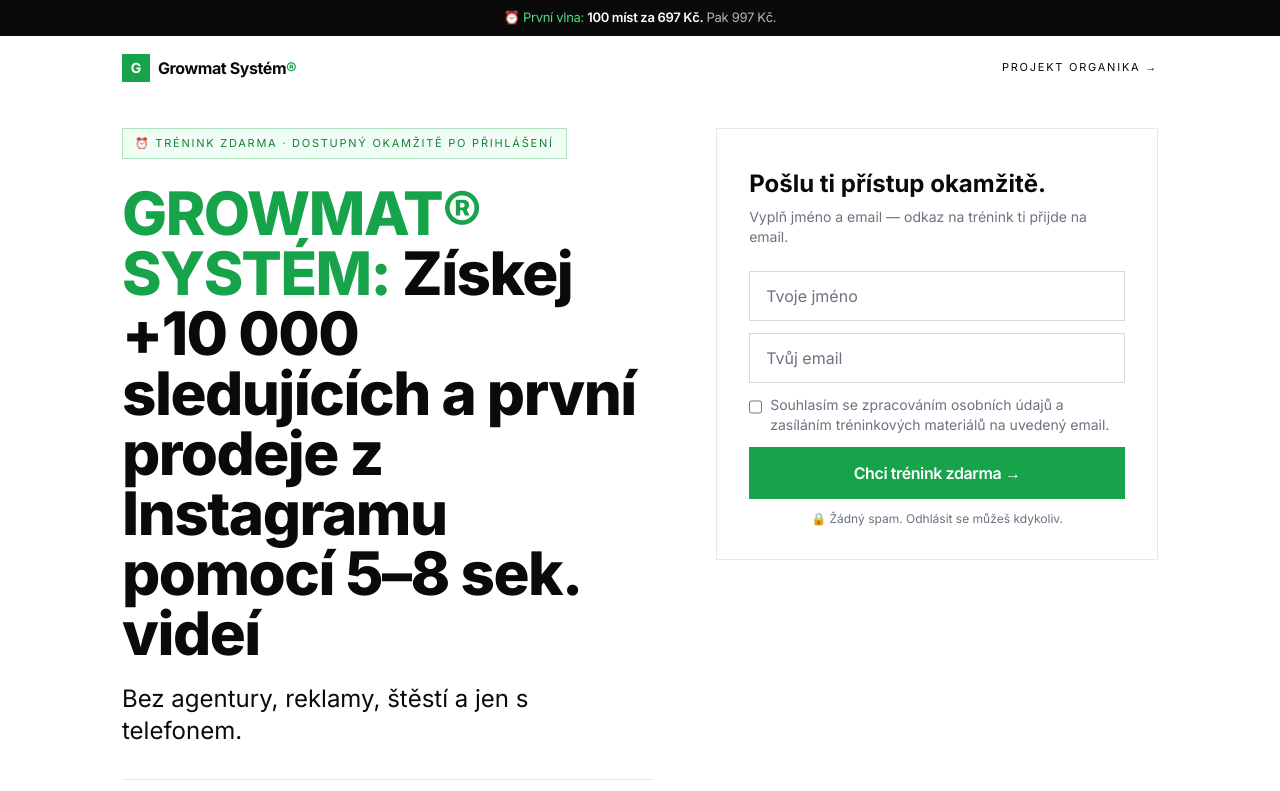
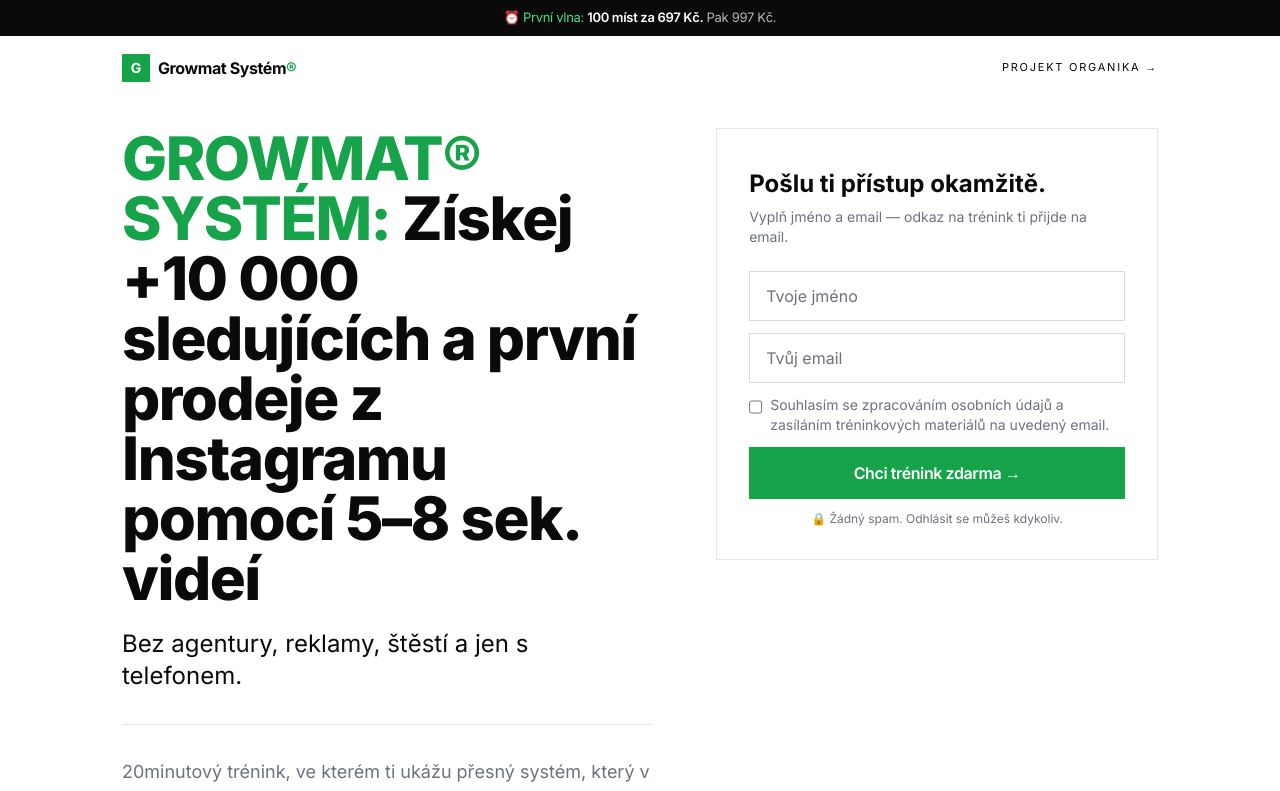
Before and after one commit to adambardzak/socialmaty, a Next.js app: page /optin in a window 1280 px wide. Shown: the top 791 px of the page. Built offline with nearby package versions, Linux system fonts and the light colour scheme.

Commit message:
remove all badge labels from hero sections and case studies

```diff
--- a/src/app/dekuji/page.tsx
+++ b/src/app/dekuji/page.tsx
@@ -18,7 +18,6 @@
 
       <section className="container-page py-16 max-w-4xl">
         <div data-reveal>
-          <p className="badge-accent">— Platba přijata · Vítej uvnitř</p>
           <h1 className="mt-5 font-display text-4xl sm:text-5xl md:text-6xl font-extrabold leading-[1.05] tracking-tight">
             Vítej v <span className="text-accent">Projektu Organika</span>.
           </h1>
--- a/src/app/optin/page.tsx
+++ b/src/app/optin/page.tsx
@@ -18,9 +18,6 @@
       <section className="container-page pt-32 pb-20">
         <div className="grid lg:grid-cols-[1.2fr_1fr] gap-12 lg:gap-16 items-start">
           <div data-reveal>
-            <p className="badge-accent mb-6">
-              ⏰ Trénink zdarma · Dostupný okamžitě po přihlášení
-            </p>
             <h1 className="font-display font-extrabold text-4xl sm:text-5xl lg:text-6xl leading-[1.05] tracking-tight">
               <span className="text-accent">GROWMAT® SYSTÉM:</span> Získej +10 000
               sledujících a první prodeje z Instagramu pomocí 5–8 sek. videí
--- a/src/app/trenink/page.tsx
+++ b/src/app/trenink/page.tsx
@@ -109,7 +109,6 @@
 
       {/* SECTION 1: HERO + VIDEO */}
       <section className="container-page pt-32 pb-12">
-        <p className="badge-accent" data-reveal>— Trénink zdarma · 20 minut</p>
         <h1
           className="mt-5 font-display font-extrabold text-4xl sm:text-5xl lg:text-6xl leading-[1.05] tracking-tight"
           data-reveal
--- a/src/components/CaseStudiesCarousel.tsx
+++ b/src/components/CaseStudiesCarousel.tsx
@@ -98,7 +98,6 @@
                     loading="lazy"
                     className="w-full block"
                   />
-                  <span className="absolute top-2 left-2 badge bg-white/90">PŘED</span>
                 </div>
                 <NavArrowDown className="h-6 w-6 text-accent" aria-hidden />
                 <div className="w-full relative">
@@ -108,7 +107,6 @@
                     loading="lazy"
                     className="w-full block"
                   />
-                  <span className="absolute top-2 left-2 badge-accent">PO</span>
                 </div>
                 <div className="w-full p-4 border border-line bg-white">
                   <p className="font-mono text-[11px] text-muted">{c.handle}</p>
```
